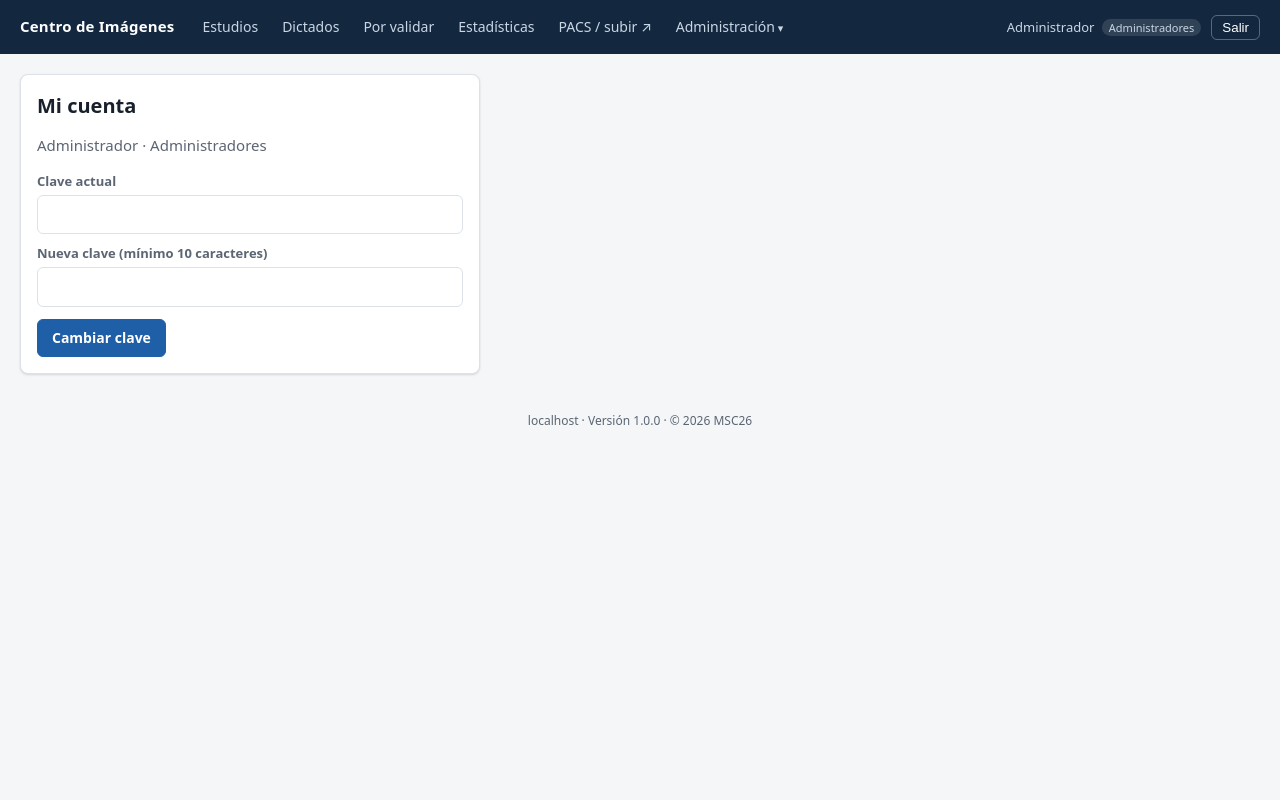
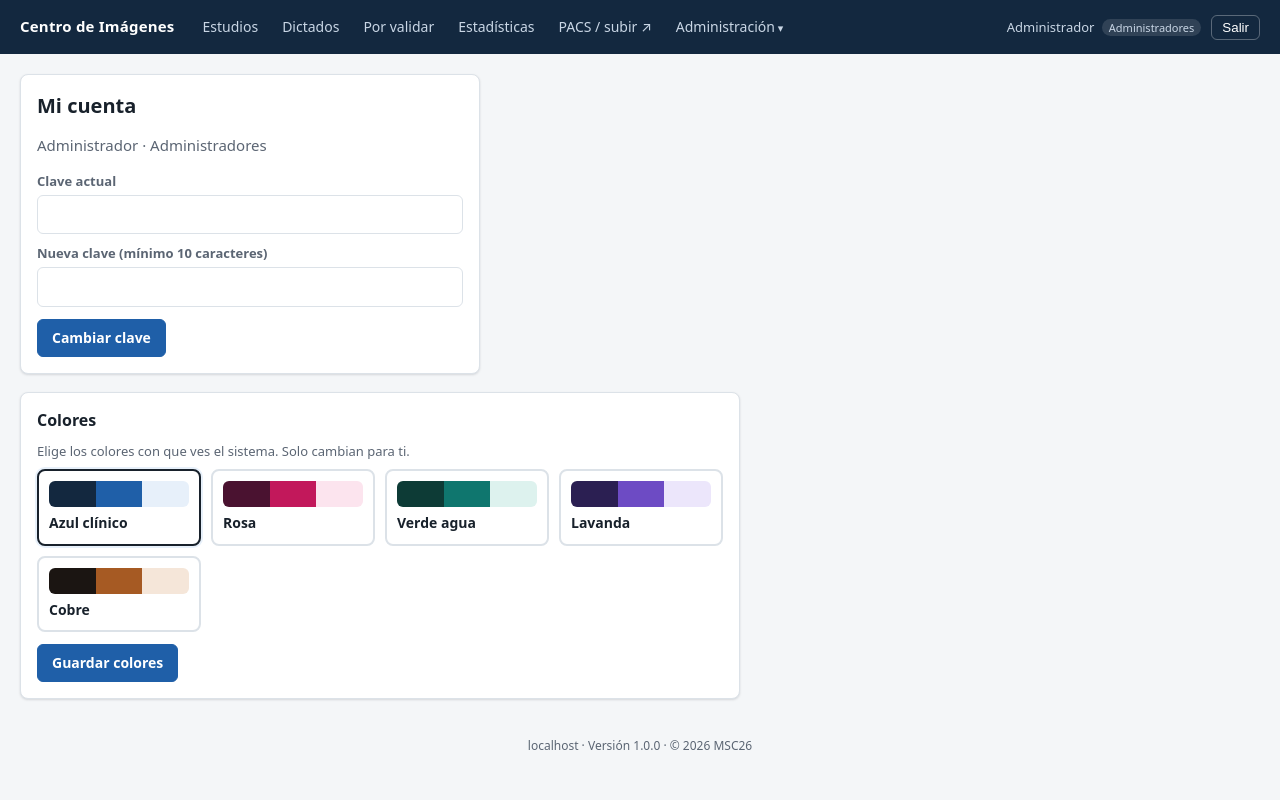
Before and after one commit to CheloSoarzo/pacs-informes, a Flask app: page /cuenta in a window 1280 px wide. Run offline with Flask 3, Linux system fonts and the light colour scheme; the visitor is signed in with stand-in values (Sample User, id 1); data comes from the database, SQL or seed files in the repository; data that the repository does not hold is empty; parts of the project's set-up code (start-up, migrations or seed data) failed here and were passed over.

Commit message:
Add files via upload

```diff
--- a/informes/db.py
+++ b/informes/db.py
@@ -20,7 +20,9 @@ CREATE TABLE IF NOT EXISTS usuarios (
     centros TEXT DEFAULT '',                     -- centros permitidos, separados por coma (vacío = todos)
     filtro_solicitante TEXT DEFAULT '',          -- derivador: su nombre como aparece en el DICOM
     activo INTEGER NOT NULL DEFAULT 1,
-    creado TEXT NOT NULL
+    creado TEXT NOT NULL,
+    paleta TEXT NOT NULL DEFAULT '',             -- colores que eligió el usuario ('' = azul)
+    eliminado INTEGER NOT NULL DEFAULT 0          -- eliminado: no entra ni aparece, pero su nombre queda en el historial
 );
 
 CREATE TABLE IF NOT EXISTS plantillas (
@@ -370,6 +372,12 @@ def _migrar(con):
         con.execute("ALTER TABLE estudio_meta ADD COLUMN solicitante_manual TEXT DEFAULT ''")
     if "archivo" not in _columnas(con, "informe_versiones"):
         con.execute("ALTER TABLE informe_versiones ADD COLUMN archivo TEXT DEFAULT ''")
+    # Paleta de colores por usuario y eliminación de usuarios
+    cols_u = _columnas(con, "usuarios")
+    if "paleta" not in cols_u:
+        con.execute("ALTER TABLE usuarios ADD COLUMN paleta TEXT NOT NULL DEFAULT ''")
+    if "eliminado" not in cols_u:
+        con.execute("ALTER TABLE usuarios ADD COLUMN eliminado INTEGER NOT NULL DEFAULT 0")
     # Transcripción automática de dictados (cola con reintentos)
     cols = _columnas(con, "dictados")
     for col, tipo in (("auto_estado", "TEXT NOT NULL DEFAULT ''"), ("auto_en", "TEXT DEFAULT ''"),
--- a/informes/rutas_trabajo.py
+++ b/informes/rutas_trabajo.py
@@ -56,10 +56,27 @@ def logout():
     return redirect(url_for("login"))
 
 
+# Paletas de colores que puede elegir cada usuario (los colores están en static/app.css)
+PALETAS = {"azul": "Azul clínico", "rosa": "Rosa", "verde": "Verde agua", "violeta": "Lavanda", "cobre": "Cobre"}
+MUESTRAS = {"azul": ("#13283F", "#1F5FA8", "#E7F0FA"), "rosa": ("#4A1230", "#C2185B", "#FCE4EE"),
+            "verde": ("#0D3B36", "#0F766E", "#DDF2EE"), "violeta": ("#2B1F52", "#6D4BC4", "#ECE6FB"),
+            "cobre": ("#1B1512", "#A65A23", "#F5E6D9")}
+
+
 @app.route("/cuenta", methods=["GET", "POST"])
 @login_requerido()
 def cuenta():
     u = usuario_actual()
+    if request.method == "POST" and "paleta" in request.form:
+        paleta = request.form.get("paleta", "")
+        if paleta not in PALETAS:
+            flash("Esa paleta no existe.", "error")
+        else:
+            db = get_db()
+            db.execute("UPDATE usuarios SET paleta=? WHERE id=?", ("" if paleta == "azul" else paleta, u["id"]))
+            db.commit()
+            flash(f"Colores cambiados a «{PALETAS[paleta]}».", "ok")
+        return redirect(url_for("cuenta"))
     if request.method == "POST":
         actual, nueva = request.form.get("actual", ""), request.form.get("nueva", "")
         if not check_password_hash(u["clave_hash"], actual):
@@ -73,7 +90,7 @@ def cuenta():
             registrar("cambio_clave")
             flash("Clave actualizada.", "ok")
             return redirect(url_for("cuenta"))
-    return render_template("cuenta.html")
+    return render_template("cuenta.html", paletas=PALETAS, muestras=MUESTRAS)
 
 
 # ------------------------------------------------------------------ armado de la lista
--- a/informes/static/app.css
+++ b/informes/static/app.css
@@ -3,6 +3,7 @@
   --primario: #1F5FA8; --primario-osc: #174A84; --primario-claro: #E7F0FA;
   --ok: #1E7F4F; --ok-bg: #E4F4EB; --aviso: #A86400; --aviso-bg: #FCF1DE;
   --error: #B42318; --error-bg: #FDECEA; --pend: #6B7280; --pend-bg: #EEF0F3;
+  --barra: #13283F; --barra-texto: #C9D6E5;
   --visor: #0E1116; --radio: 8px; --sombra: 0 1px 2px rgba(16,24,40,.06), 0 1px 3px rgba(16,24,40,.08);
 }
 * { box-sizing: border-box; }
@@ -18,12 +19,12 @@ h2 { font-size: 16px; margin: 0 0 10px; }
 .mono { font-family: ui-monospace, SFMono-Regular, Menlo, monospace; }
 
 /* Barra superior */
-.barra { background: #13283F; color: #fff; display: flex; align-items: center; gap: 18px; padding: 0 20px; height: 54px; }
+.barra { background: var(--barra); color: #fff; display: flex; align-items: center; gap: 18px; padding: 0 20px; height: 54px; }
 .barra .marca { font-weight: 700; letter-spacing: .2px; color: #fff; }
 .barra nav { display: flex; gap: 4px; flex: 1; }
-.barra nav a { color: #C9D6E5; padding: 6px 10px; border-radius: 6px; font-size: 14px; }
+.barra nav a { color: var(--barra-texto); padding: 6px 10px; border-radius: 6px; font-size: 14px; }
 .barra nav a:hover, .barra nav a.activo { background: rgba(255,255,255,.1); color: #fff; text-decoration: none; }
-.barra .quien { font-size: 13px; color: #C9D6E5; display: flex; gap: 10px; align-items: center; }
+.barra .quien { font-size: 13px; color: var(--barra-texto); display: flex; gap: 10px; align-items: center; }
 .barra .quien button { background: none; border: 1px solid rgba(255,255,255,.3); color: #fff; border-radius: 6px; padding: 4px 10px; cursor: pointer; }
 
 .contenido { max-width: 1400px; margin: 0 auto; padding: 20px; }
@@ -138,6 +139,18 @@ details.edit summary { cursor: pointer; font-weight: 600; }
 
 /* ===================== v3: flujo de transcripción, asignación, entregas ===================== */
 :root { --urgente: #B42318; --urgente-bg: #FEF0EE; --morado: #6941C6; --morado-bg: #F2EEFC; --azul-bg: #E8F1FB; }
+/* Paletas de colores: cada usuario elige la suya en «Mi cuenta» (azul = la de siempre) */
+:root[data-paleta="rosa"] { --bg: #FAF4F7; --borde: #EBD8E1; --primario: #C2185B; --primario-osc: #9A1248; --primario-claro: #FCE4EE; --azul-bg: #FDEEF4; --barra: #4A1230; --barra-texto: #F5CFE0; }
+:root[data-paleta="verde"] { --bg: #F2F7F6; --borde: #D3E3DF; --primario: #0F766E; --primario-osc: #0B5C55; --primario-claro: #DDF2EE; --azul-bg: #E7F5F2; --barra: #0D3B36; --barra-texto: #BFE2DB; }
+:root[data-paleta="violeta"] { --bg: #F6F4FB; --borde: #DFD9EF; --primario: #6D4BC4; --primario-osc: #5536A3; --primario-claro: #ECE6FB; --azul-bg: #F1EDFC; --barra: #2B1F52; --barra-texto: #D6CCF5; }
+:root[data-paleta="cobre"] { --bg: #F7F4F1; --borde: #E5DBD2; --primario: #A65A23; --primario-osc: #84461A; --primario-claro: #F5E6D9; --azul-bg: #F8EEE5; --barra: #1B1512; --barra-texto: #E3C3A5; }
+.paletas { display: grid; grid-template-columns: repeat(auto-fill, minmax(130px, 1fr)); gap: 10px; margin: 8px 0 12px; }
+.paleta { position: relative; display: grid; gap: 6px; border: 2px solid var(--borde); border-radius: var(--radio); padding: 10px; cursor: pointer; background: var(--panel); font-weight: 600; font-size: 14px; color: var(--texto); margin: 0; }
+.paleta input { position: absolute; opacity: 0; pointer-events: none; }
+.paleta:has(input:checked) { border-color: var(--texto); box-shadow: 0 0 0 2px var(--primario-claro); }
+.paleta:has(input:focus-visible) { outline: 2px solid var(--primario); outline-offset: 2px; }
+.paleta .muestra { display: flex; height: 26px; border-radius: 6px; overflow: hidden; }
+.paleta .muestra span { flex: 1; }
 .contador { display: inline-block; min-width: 20px; padding: 0 6px; border-radius: 999px; background: var(--error); color: #fff; font-size: 12px; font-weight: 700; text-align: center; line-height: 20px; }
 h2 .contador { background: var(--pend-bg); color: var(--pend); }
 .nowrap { white-space: nowrap; }
@@ -161,7 +174,7 @@ h2 .contador { background: var(--pend-bg); color: var(--pend); }
 .barra .quien form { margin: 0; }
 .barra nav { align-items: center; }
 details.menu { position: relative; }
-details.menu > summary { list-style: none; cursor: pointer; color: #C9D6E5; padding: 6px 10px; border-radius: 6px; font-size: 14px; }
+details.menu > summary { list-style: none; cursor: pointer; color: var(--barra-texto); padding: 6px 10px; border-radius: 6px; font-size: 14px; }
 details.menu > summary::-webkit-details-marker { display: none; }
 details.menu > summary::after { content: " ▾"; font-size: 11px; }
 details.menu[open] > summary, details.menu.activo > summary, details.menu > summary:hover { background: rgba(255,255,255,.1); color: #fff; }
--- a/informes/templates/base.html
+++ b/informes/templates/base.html
@@ -1,5 +1,5 @@
 <!doctype html>
-<html lang="es">
+<html lang="es"{% if usuario and usuario.paleta %} data-paleta="{{ usuario.paleta }}"{% endif %}>
 <head>
   <meta charset="utf-8">
   <meta name="viewport" content="width=device-width, initial-scale=1">
--- a/informes/templates/cuenta.html
+++ b/informes/templates/cuenta.html
@@ -13,4 +13,25 @@
     <button class="btn prim" type="submit">Cambiar clave</button>
   </form>
 </div>
+<div class="panel mt-grande" style="max-width:720px">
+  <h2>Colores</h2>
+  <p class="suave peq" style="margin:0">Elige los colores con que ves el sistema. Solo cambian para ti.</p>
+  <form method="post" id="form-paleta">
+    <input type="hidden" name="csrf" value="{{ csrf_token() }}">
+    <div class="paletas" role="radiogroup" aria-label="Paleta de colores">
+      {% for k, nombre in paletas.items() %}
+      <label class="paleta"><input type="radio" name="paleta" value="{{ k }}" {{ 'checked' if (usuario.paleta or 'azul') == k }}>
+        <span class="muestra" aria-hidden="true">{% for c in muestras[k] %}<span style="background:{{ c }}"></span>{% endfor %}</span>
+        {{ nombre }}</label>
+      {% endfor %}
+    </div>
+    <button class="btn prim" type="submit">Guardar colores</button>
+  </form>
+</div>
+<script>
+// Vista previa al elegir: la página toma los colores al tiro; «Guardar colores» los deja fijos
+document.querySelectorAll('#form-paleta input[name=paleta]').forEach(r => r.addEventListener('change', () => {
+  document.documentElement.dataset.paleta = r.value === 'azul' ? '' : r.value;
+}));
+</script>
 {% endblock %}
--- a/informes/templates/dictar.html
+++ b/informes/templates/dictar.html
@@ -6,7 +6,7 @@
 {% elif inf %}{% set estado = 'borrador' %}
 {% else %}{% set estado = 'pendiente' %}{% endif %}
 <!doctype html>
-<html lang="es">
+<html lang="es"{% if usuario and usuario.paleta %} data-paleta="{{ usuario.paleta }}"{% endif %}>
 <head>
   <meta charset="utf-8">
   <meta name="viewport" content="width=device-width, initial-scale=1">
```
Also changed, not shown: informes/rutas_admin.py (+31 -1 lines), informes/templates/admin_usuarios.html (+8 -0 lines), 1 other file.
